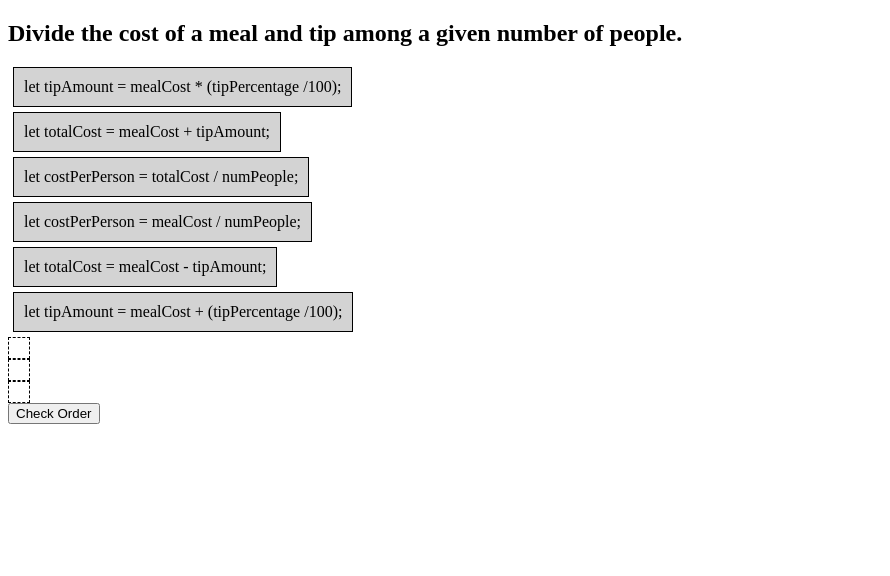
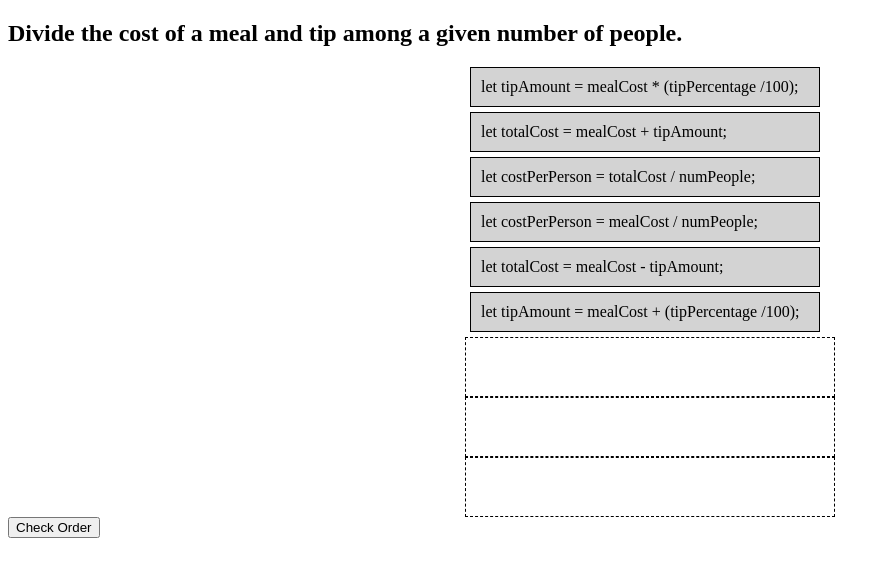
Before and after one commit to russellelliott/Parsons-Problems, a plain HTML site: page index.html in a window 1280 px wide. Shown: the whole page, without its empty margins (0-890 px from the left). Drawn offline with Linux system fonts and the light colour scheme.

Commit message:
style fixes

```diff
--- a/script.js
+++ b/script.js
@@ -32,11 +32,20 @@ problemData.blocks.forEach(block => {
  });
 });
 
+// Adjust width of blocks container and drop zone container
+const blocks = document.querySelectorAll('.block');
+const maxWidth = Math.max(...Array.from(blocks).map(block => block.offsetWidth));
+const maxHeight = Math.max(...Array.from(blocks).map(block => block.offsetHeight));
+blocksContainer.style.width = `${maxWidth}px`;
+const dropZoneContainer = document.getElementById('drop-zone-container');
+dropZoneContainer.style.width = `${maxWidth}px`;
+
 // Create drop zones
-const dropZoneContainer = document.getElementById('drop-zone-container');
 problemData.correctOrder.forEach(() => {
  const dropZone = document.createElement('div');
  dropZone.classList.add('drop-zone');
+ dropZone.style.height = `${maxHeight+20}px`; // adjust height dynamically
+ dropZone.style.width = `${maxWidth+20}px`; // adjust height dynamically
  dropZoneContainer.appendChild(dropZone);
 
  // Add event listeners for drag and drop
--- a/style.css
+++ b/style.css
@@ -1,14 +1,22 @@
 .block {
- padding: 10px;
- border: 1px solid black;
+ padding:10px;
+ border:1px solid black;
  background-color: lightgray;
- margin: 5px;
- width: fit-content;
+ margin:5px;
+ width:100%;
+ box-sizing: border-box;
  cursor: move;
 }
 
 .drop-zone {
- padding: 10px;
- border: 1px dashed black;
+ padding:10px;
+ border:1px dashed black;
+ width:100%;
+ height:0; /* will be adjusted dynamically */
+ box-sizing: border-box;
+}
+
+#blocks-container, #drop-zone-container {
  width: fit-content;
+ margin:0 auto;
 }
```
